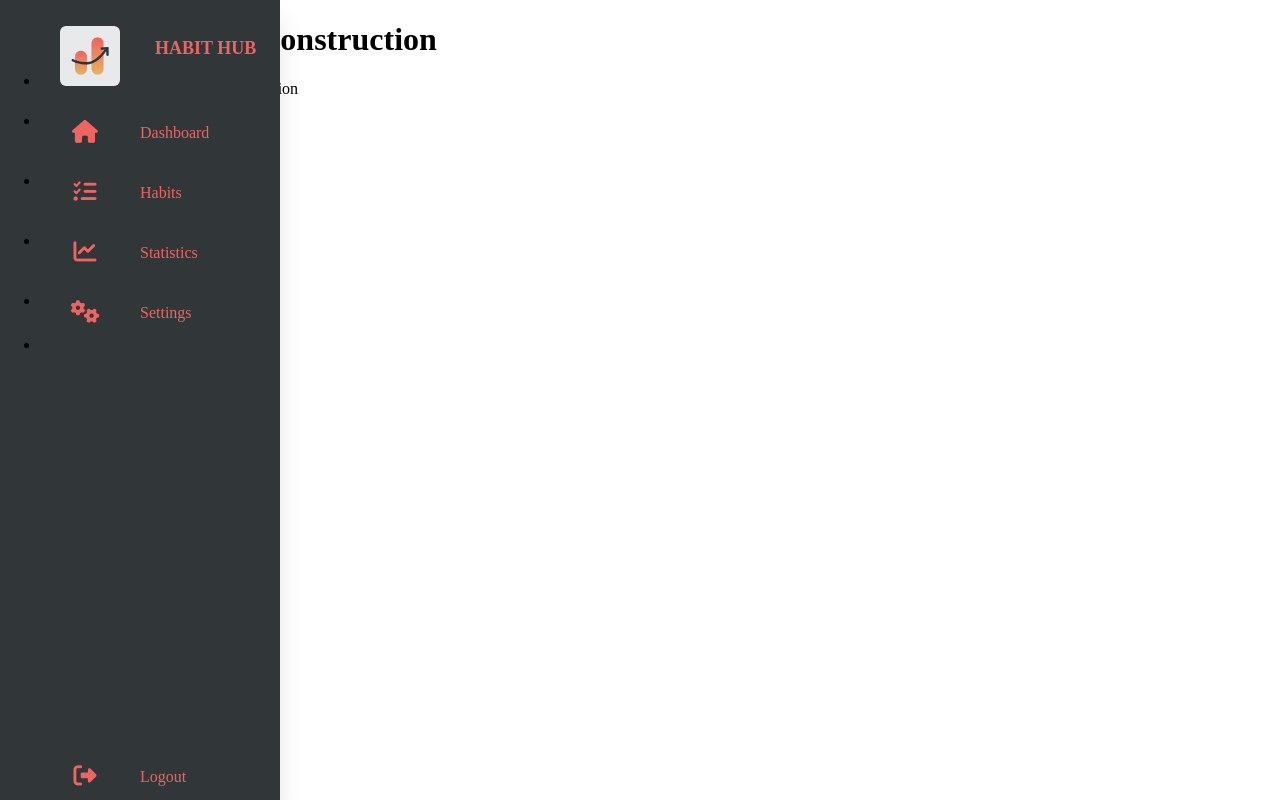
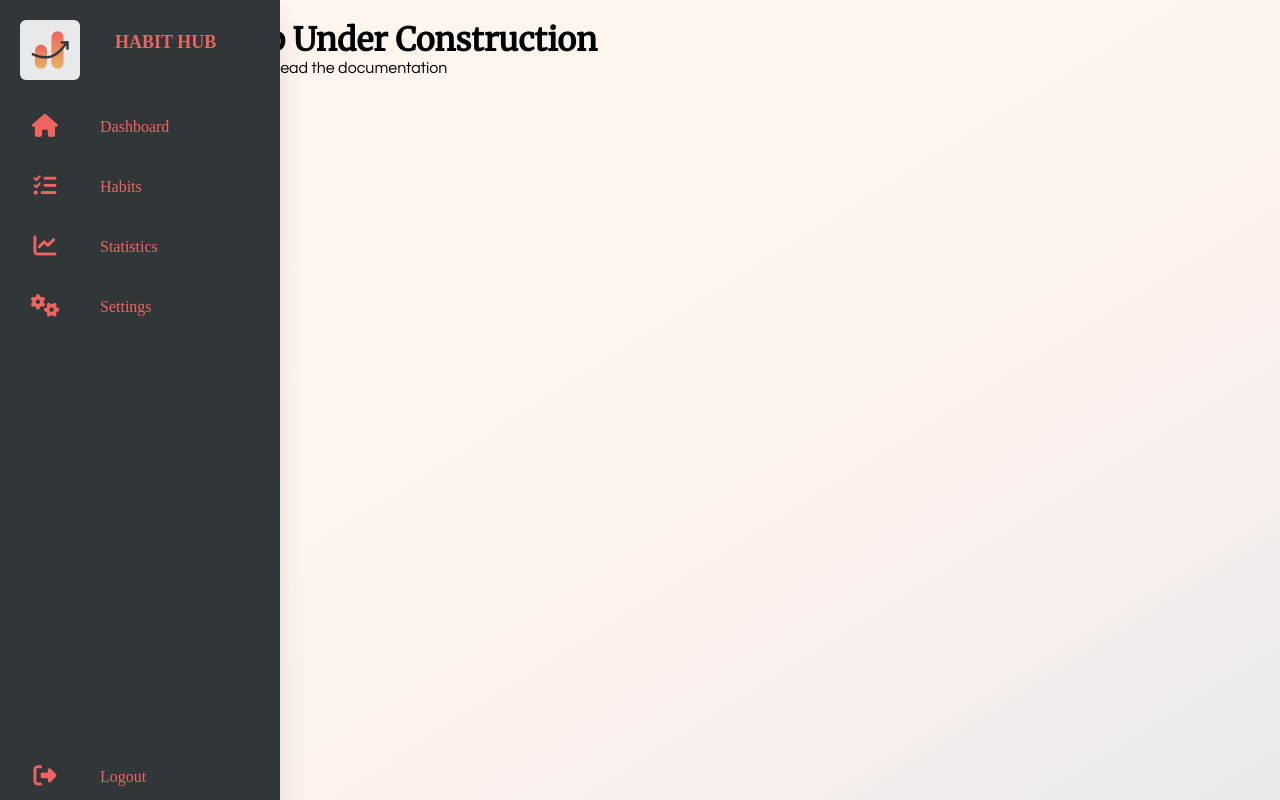
Before and after one commit to s3851446/habithub-frontend, a SvelteKit app in the folder WIP/habithub-frontend/: page / in a window 1280 px wide. Built offline with nearby package versions, Linux system fonts and the light colour scheme.

Commit message:
Adds global styles to project

```diff
--- a/WIP/habithub-frontend/src/app.scss
+++ b/WIP/habithub-frontend/src/app.scss
@@ -1 +1,33 @@
 /* Write your global styles here, in SCSS syntax. Variables and mixins from the src/variables.scss file are available here without importing */
+
+* {
+  margin: 0;
+  padding: 0;
+  box-sizing: border-box;
+}
+
+body {
+  background-image: linear-gradient(
+    to bottom right,
+    #fdf4ee,
+    #fcf6ee,
+    #fdf1ed,
+    #e8e9eb
+  );
+  background-attachment: fixed;
+  padding-left: 130px;
+  padding-top: 20px;
+}
+
+h1,
+h2,
+h3,
+h4,
+h5,
+h6 {
+  font-family: "Merriweather", serif;
+}
+
+p {
+  font-family: "Questrial", sans-serif;
+}
```
